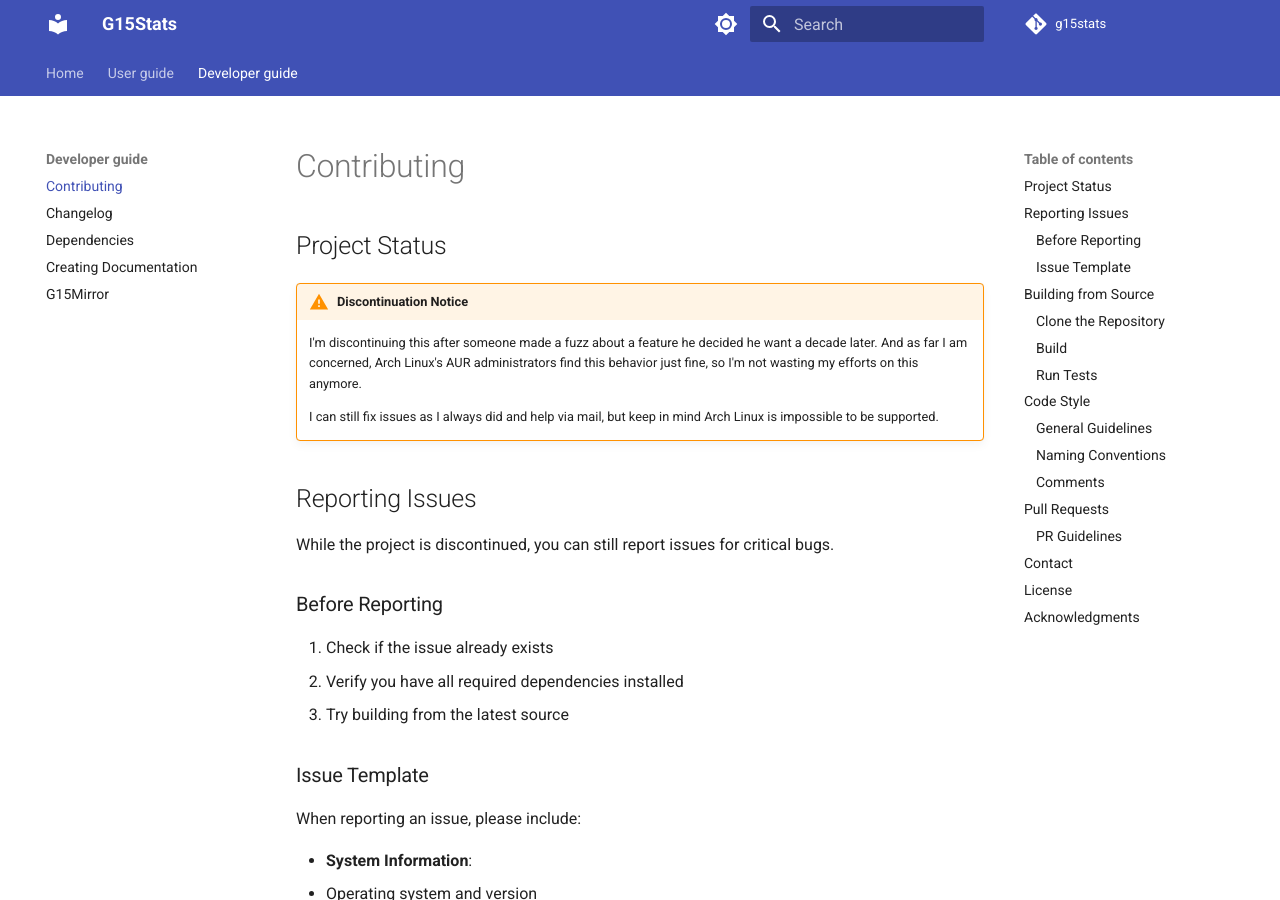
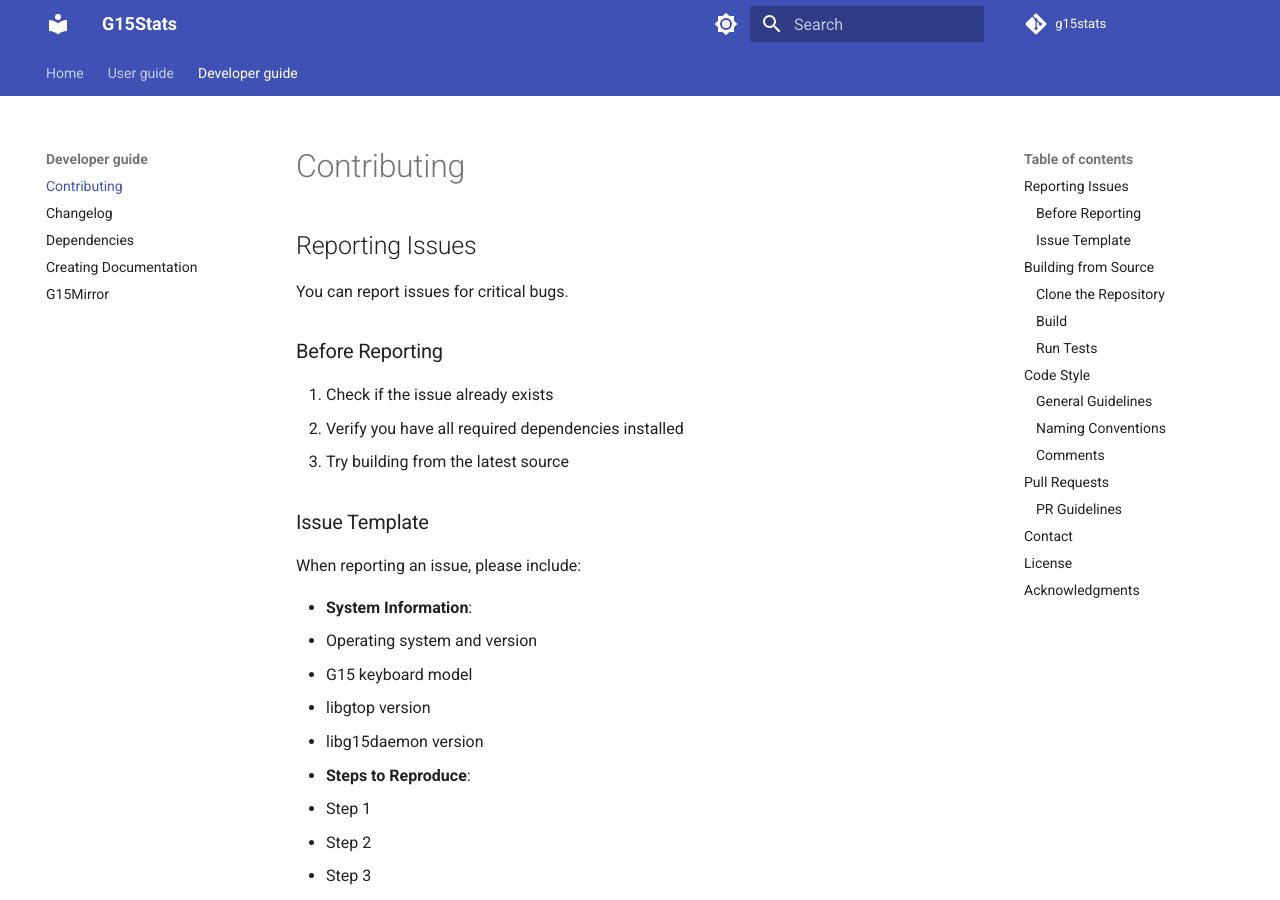
Before and after one commit to Torstein-Eide/g15stats, an MkDocs documentation site: the page built from docs/contributing.md, in a window 1280 px wide and 900 px high. Built offline with MkDocs 1.6.1 and Material for MkDocs 9.7.7, drawn with Linux system fonts in a browser that asks for light colours; comment, search, counter and statistics services are not loaded; some of the changed text lies outside the part shown.

Commit message:
Remove discontinuation notice from contributing.md
Co-Authored-By: Claude Sonnet 5 <noreply@anthropic.com>
Claude-Session: https://claude.ai/code/session_0176WBBQz3uj8WMSpjeqFa2B

```diff
--- a/docs/contributing.md
+++ b/docs/contributing.md
@@ -1,17 +1,8 @@
 # Contributing
-
-## Project Status
-
-!!! warning "Discontinuation Notice"
-
-    I'm discontinuing this after someone made a fuzz about a feature he decided he want a decade later.
-    And as far I am concerned, Arch Linux's AUR administrators find this behavior just fine, so I'm not wasting my efforts on this anymore.
-
-    I can still fix issues as I always did and help via mail, but keep in mind Arch Linux is impossible to be supported.
 
 ## Reporting Issues
 
-While the project is discontinued, you can still report issues for critical bugs.
+You can report issues for critical bugs.
 
 ### Before Reporting
 
@@ -88,7 +79,7 @@ G15Stats follows the GNU coding standards for C code.
 
 ## Pull Requests
 
-While the project is discontinued, you can still submit pull requests for:
+You can submit pull requests for:
 
 - Critical bug fixes
 - Security fixes
```
